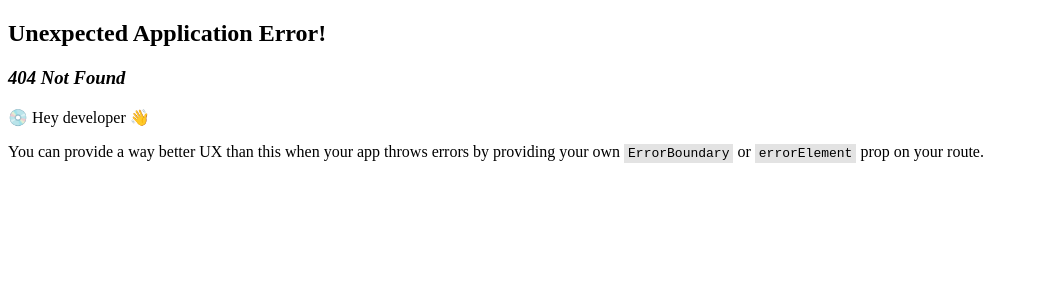
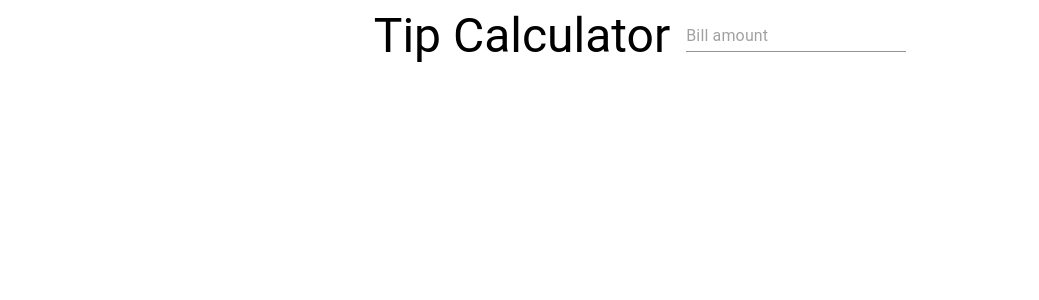
Before and after one commit to dajomareyes/personal-website, a React (Vite) app: page /tips in a window 1280 px wide. Before the commit this address had no page. Shown: the top 300 px of the page, without its empty margins (0-1039 px from the left). Built offline with nearby package versions, Linux system fonts and the light colour scheme.

Commit message:
setup route

```diff
--- a/src/main.tsx
+++ b/src/main.tsx
@@ -5,10 +5,12 @@ import App from "./App";
 import Home from "./pages/Home";
 import { ThemeProvider } from "@mui/material";
 import { theme } from "./theme";
+import TipCalculatorRoute from "./pages/TipCalculatorRoute";
 
 const router = createBrowserRouter([
   { path: "/", element: <App /> },
   { path: "/home", element: <Home /> },
+  { path: "/tips", element: <TipCalculatorRoute /> },
 ]);
 
 ReactDOM.createRoot(document.getElementById("root")!).render(
--- /dev/null
+++ b/src/pages/TipCalculatorRoute.tsx
@@ -0,0 +1,17 @@
+import { Input, Typography } from "@mui/material";
+import Grid from "@mui/system/Unstable_Grid";
+
+const TipCalculatorRoute = () => {
+  return (
+    <Grid container justifyContent={"center"} alignItems={"center"} spacing={2}>
+      <Grid>
+        <Typography variant={"h3"}>Tip Calculator</Typography>
+      </Grid>
+      <Grid>
+        <Input placeholder={"Bill amount"} />
+      </Grid>
+    </Grid>
+  );
+};
+
+export default TipCalculatorRoute;
```
